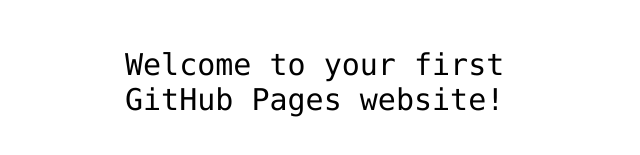
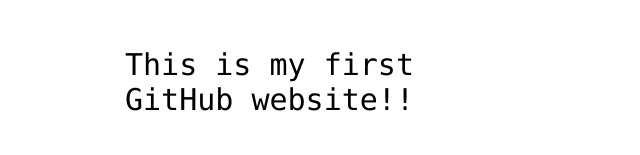
Before and after one commit to nateof8/hello-world, a plain HTML site: page index.html in a window 1280 px wide. Shown: the part 341-496 px from the top of the page, without its empty margins (315-955 px from the left). Drawn offline with Linux system fonts and the light colour scheme.

Commit message:
Update index.html
Customized initial template

```diff
--- a/index.html
+++ b/index.html
@@ -3,7 +3,7 @@
 <html>
 <head>
   <meta http-equiv="Content-Type" content="text/html; charset=utf-8"/>
-  <title>my-first-website</title>
+  <title>nateof8-first-gitsite</title>
   <LINK href="styles.css" rel="stylesheet" type="text/css">
 </head>
 
@@ -12,7 +12,7 @@
 <img src="https://octodex.github.com/images/daftpunktocat-thomas.gif" id="octocat" alt="octocat-gif" />
 
 <!-- Change this code here by copy and pasting your template on line 15 -->
-<p>Welcome to your first GitHub Pages website!</p>
+<p>This is my first GitHub website!!</p>
 
 </body>
 </html>
```
